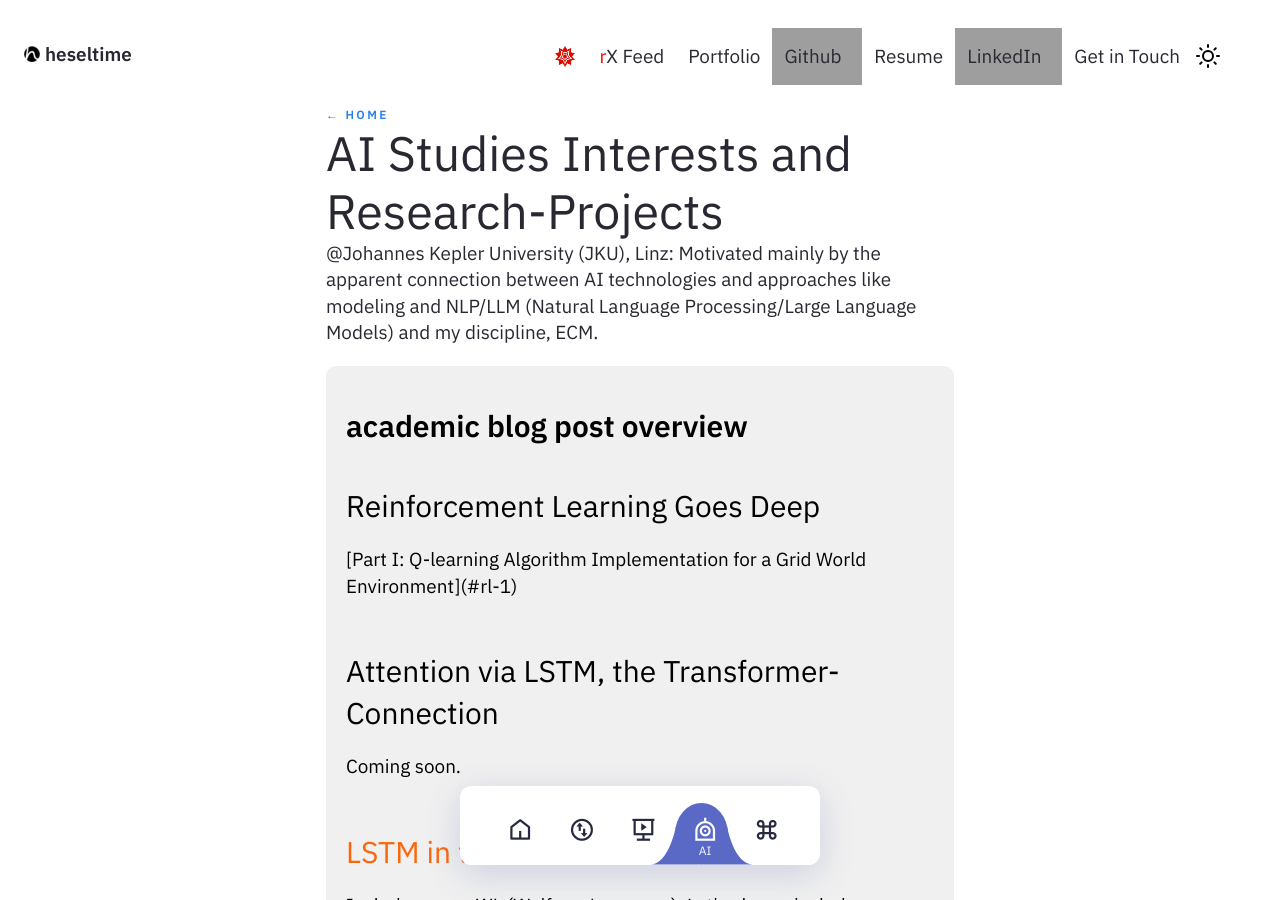
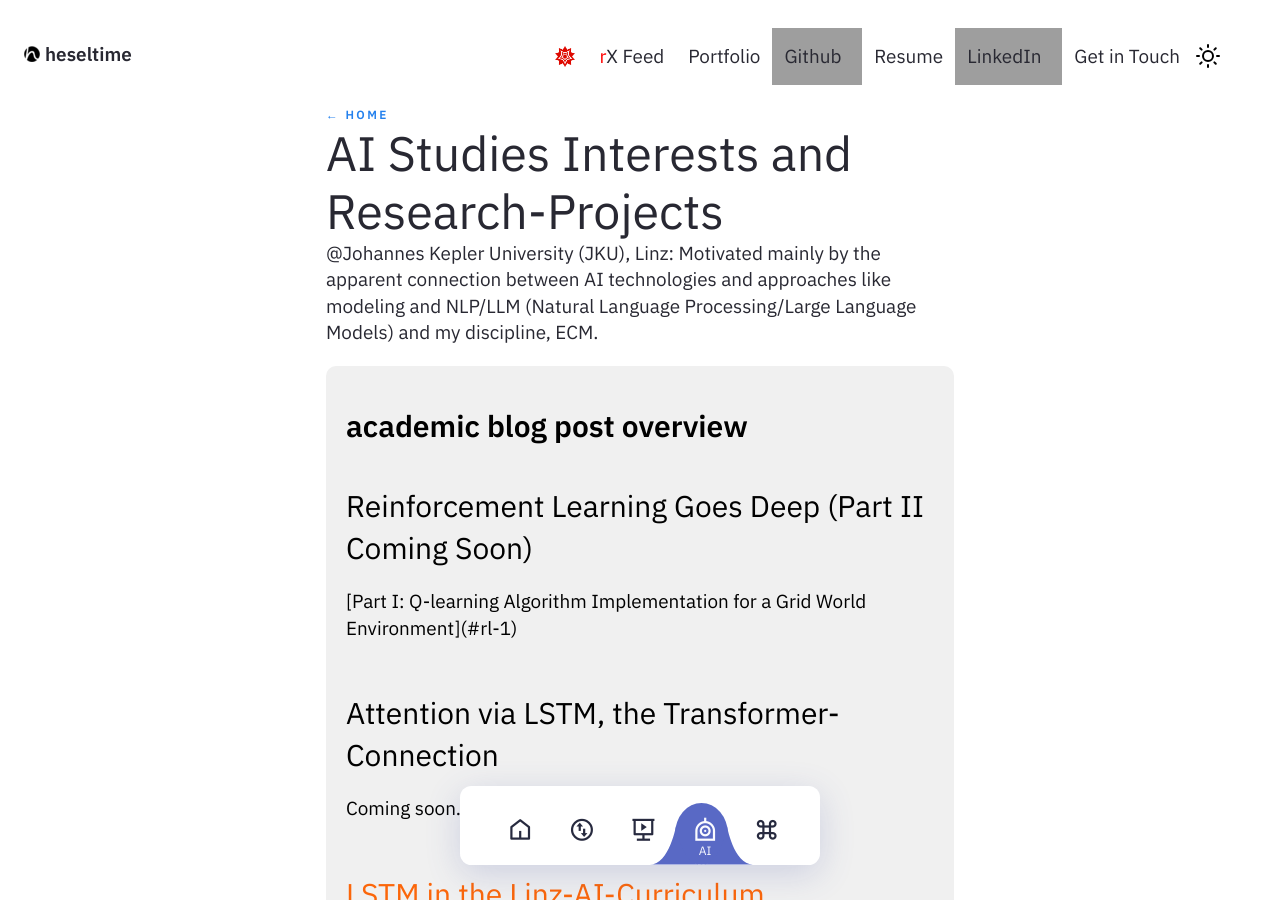
Before and after one commit to heseltime/heseltime.github.io, a Jekyll site: the page built from pages/rDai.md, in a window 1280 px wide and 900 px high, cut to the strip 0-900 px from the top of the window. Built offline with Jekyll 4.4.1, drawn with Linux system fonts in a browser that asks for light colours; grey boxes are pictures that could not be loaded.

Commit message:
Overview Update

```diff
--- a/pages/rDai.md
+++ b/pages/rDai.md
@@ -11,7 +11,7 @@ feedformat: none
     <h2>academic blog post overview</h2>
     <ul>
         <li>
-            <h3>Reinforcement Learning Goes Deep</h3>
+            <h3>Reinforcement Learning Goes Deep (Part II Coming Soon)</h3>
             <p>[Part I: Q-learning Algorithm Implementation for a Grid World Environment](#rl-1)</p>
         </li>
         <li>
```
